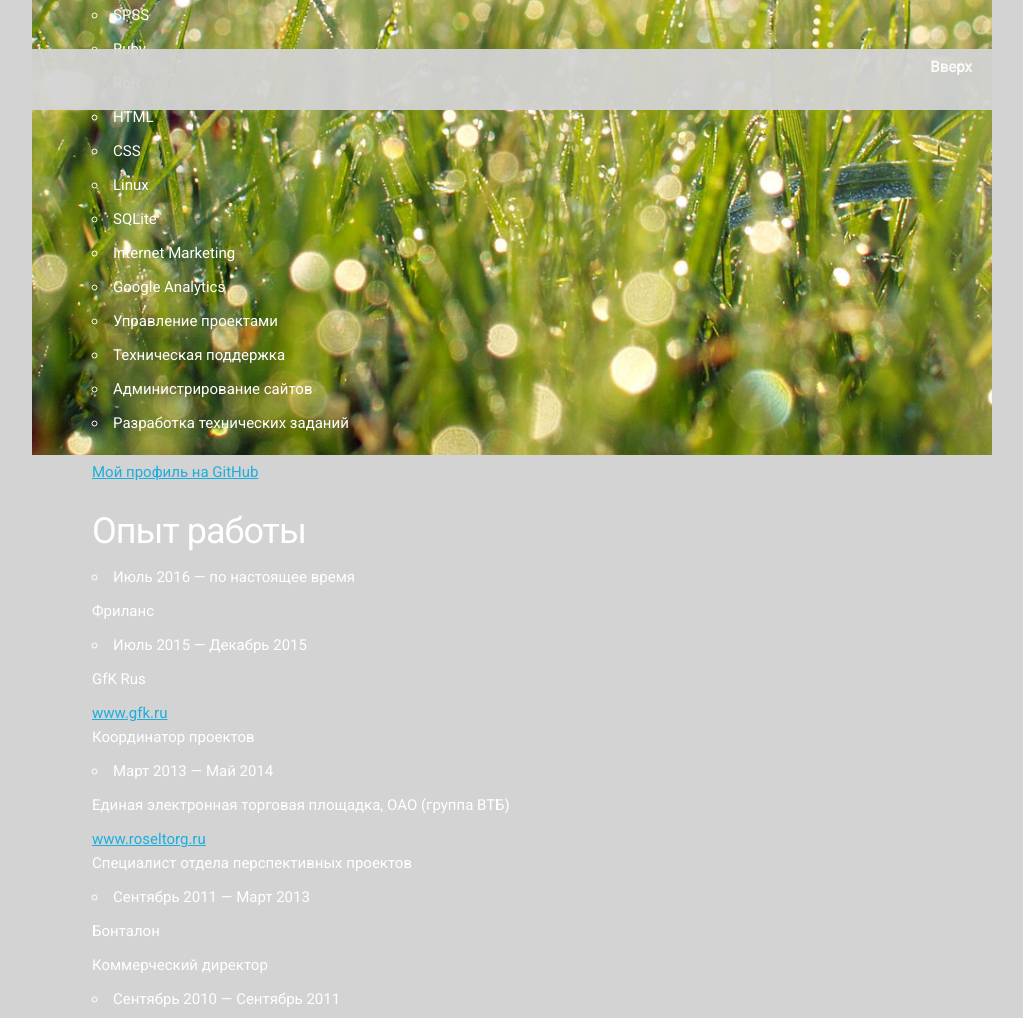
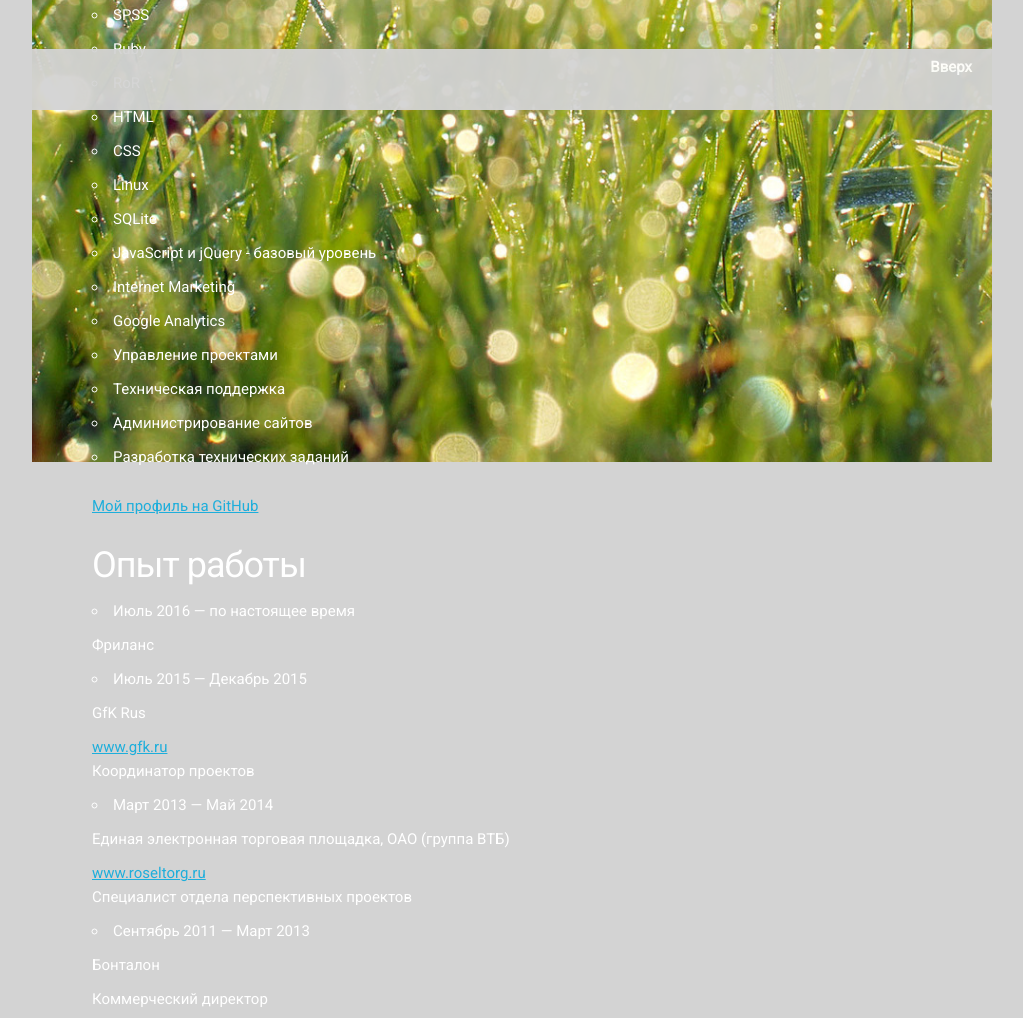
Before and after one commit to andrybely/cv, a plain HTML site: page index.html in a window 1280 px wide. Shown: the part 690-1708 px from the top of the page, without its empty margins (128-1151 px from the left). Drawn offline with nearby package versions, Linux system fonts and the light colour scheme.

Commit message:
update Footer

```diff
--- a/css/style.css
+++ b/css/style.css
@@ -1,6 +1,6 @@
 body {
     font-family: 'Roboto', sans-serif;
- }
+}
 
 .row {
     color: #fff;
@@ -11,7 +11,7 @@ body {
 
 h1, h2, h3, h4, h5, h6 {
     margin-bottom: 1rem;
-  }
+}
 
 p,
 li {
--- a/index.html
+++ b/index.html
@@ -66,6 +66,7 @@
                     <li>CSS</li>
                     <li>Linux</li>
                     <li>SQLite</li>
+                    <li>JavaScript и jQuery - базовый уровень</li>
                     <li>Internet Marketing</li>
                     <li>Google Analytics</li>
                     <li>Управление проектами</li>
```
Lines whose indentation alone changed are shown as unchanged.
